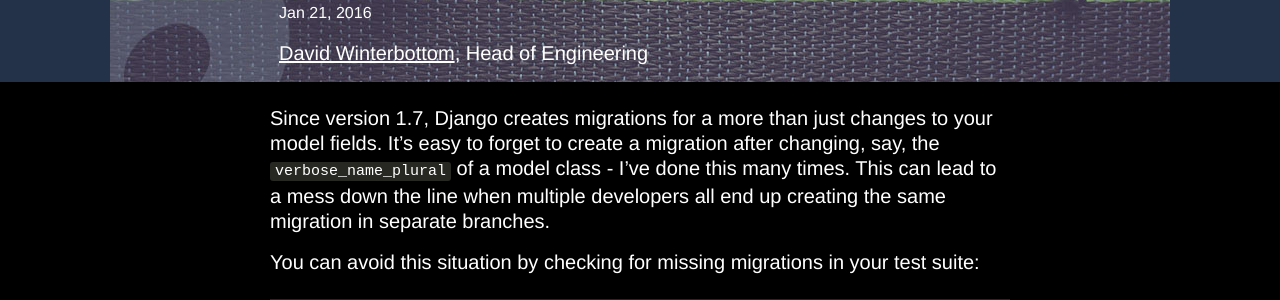
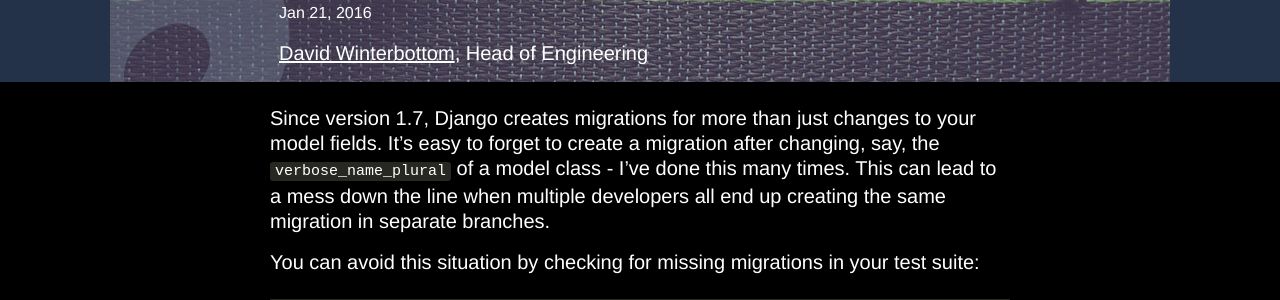
Before and after one commit to octoenergy/octoenergy.github.io, a Jekyll site: the page built from _posts/2016-01-21-testing-for-missing-migrations-in-django.markdown, in a window 1280 px wide and 900 px high, scrolled down 333 px. Shown: the part 153-453 px from the top of the window. Built offline with Jekyll 4.4.1, drawn with Linux system fonts in a browser that asks for light colours; some web fonts are replaced.

```diff
--- a/_posts/2016-01-21-testing-for-missing-migrations-in-django.markdown
+++ b/_posts/2016-01-21-testing-for-missing-migrations-in-django.markdown
@@ -5,7 +5,7 @@ author: David Winterbottom
 banner: /assets/img/posts/2016-01-21-testing-for-missing-migrations-in-django.jpg
 ---
 
-Since version 1.7, Django creates migrations for a more than just changes to
+Since version 1.7, Django creates migrations for more than just changes to
 your model fields. It's easy to forget to create a migration after changing,
 say, the `verbose_name_plural` of a model class - I've done this many times.
 This can lead to a mess down the line when multiple developers all end up
```
